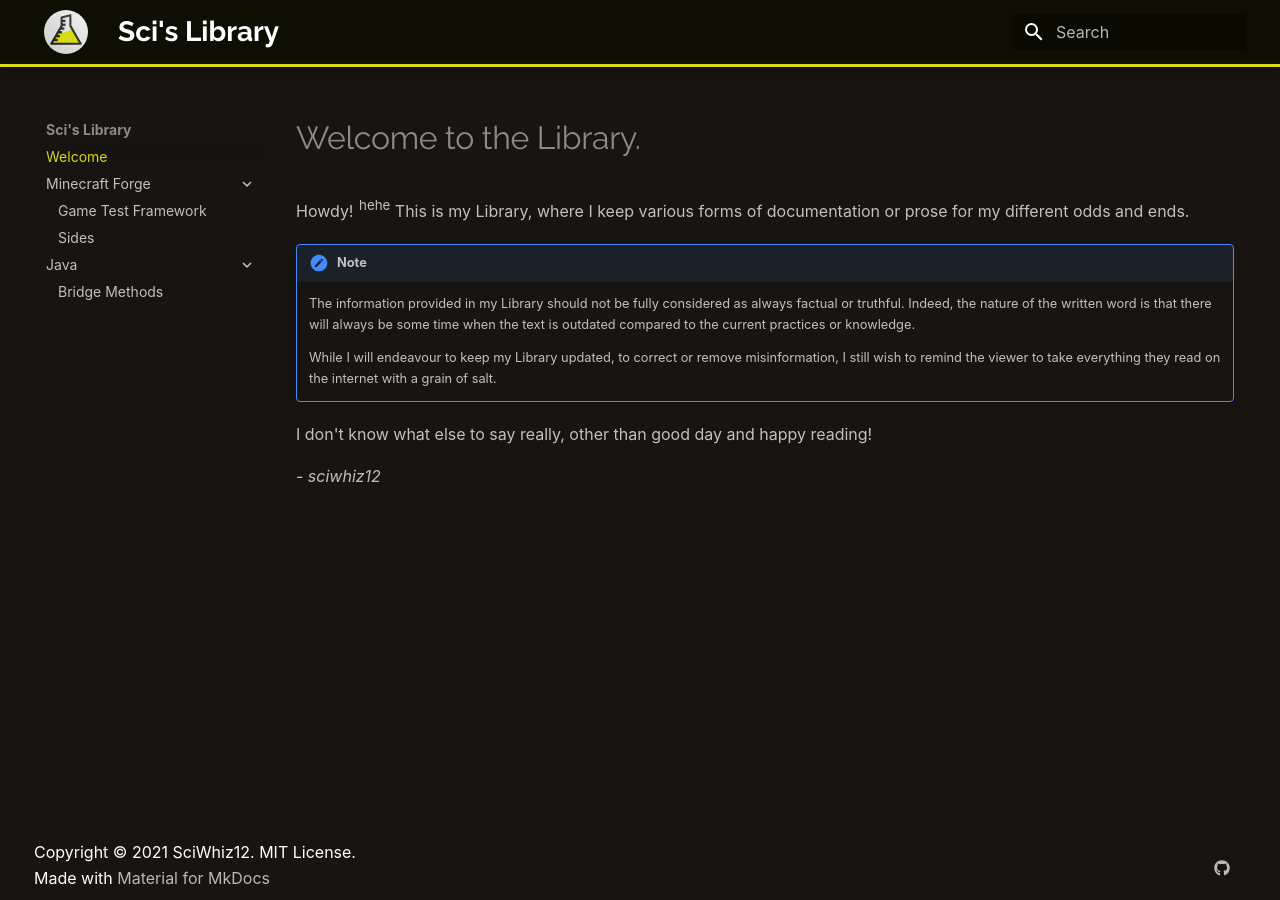
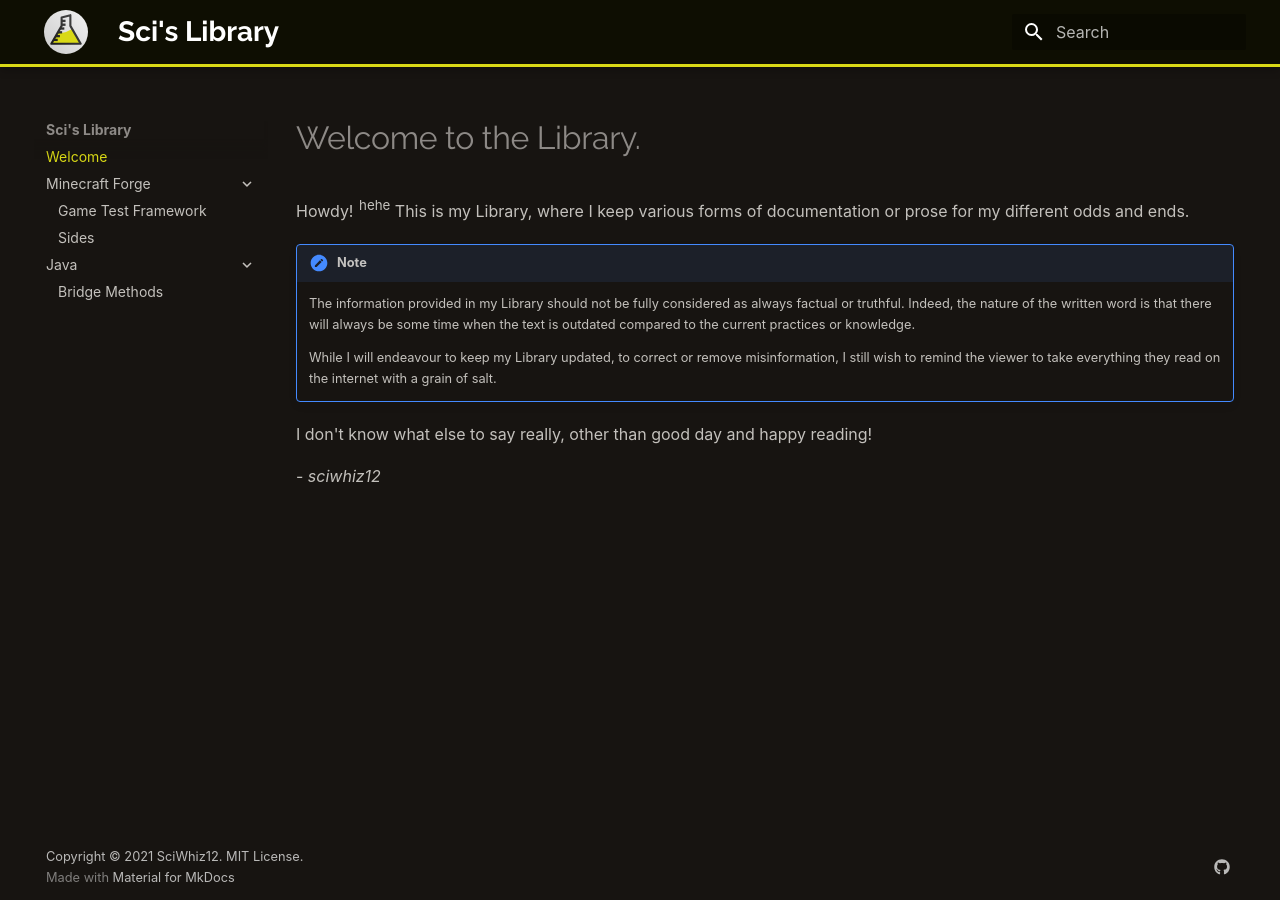
Before and after one commit to sciwhizlabs/library, an MkDocs documentation site: the page built from docs/index.md, in a window 1280 px wide. Built offline with MkDocs 1.6.1 and Material for MkDocs 9.7.7, drawn with Linux system fonts in a browser that asks for light colours.

```diff
--- a/mkdocs.yml
+++ b/mkdocs.yml
@@ -3,6 +3,7 @@ site_url: https://library.sciwhiz12.tk/
 copyright: Copyright &copy; 2021 SciWhiz12. MIT License.
 
 markdown_extensions:
+  - meta # YAML frontmatter metadata
   - admonition # Admonitions (!!!)
   - pymdownx.highlight # Syntax highlighting using Pygment
   - pymdownx.details # Collaspible admonitions (???)
--- a/overrides/partials/footer.html
+++ /dev/null
@@ -1,52 +0,0 @@
-<!--
-  Copyright (c) 2016-2021 Martin Donath <martin.donath@squidfunk.com>
-  Permission is hereby granted, free of charge, to any person obtaining a copy
-  of this software and associated documentation files (the "Software"), to
-  deal in the Software without restriction, including without limitation the
-  rights to use, copy, modify, merge, publish, distribute, sublicense, and/or
-  sell copies of the Software, and to permit persons to whom the Software is
-  furnished to do so, subject to the following conditions:
-  The above copyright notice and this permission notice shall be included in
-  all copies or substantial portions of the Software.
-  THE SOFTWARE IS PROVIDED "AS IS", WITHOUT WARRANTY OF ANY KIND, EXPRESS OR
-  IMPLIED, INCLUDING BUT NOT LIMITED TO THE WARRANTIES OF MERCHANTABILITY,
-  FITNESS FOR A PARTICULAR PURPOSE AND NON-INFRINGEMENT. IN NO EVENT SHALL THE
-  AUTHORS OR COPYRIGHT HOLDERS BE LIABLE FOR ANY CLAIM, DAMAGES OR OTHER
-  LIABILITY, WHETHER IN AN ACTION OF CONTRACT, TORT OR OTHERWISE, ARISING
-  FROM, OUT OF OR IN CONNECTION WITH THE SOFTWARE OR THE USE OR OTHER DEALINGS
-  IN THE SOFTWARE.
--->
-
-{% import "partials/language.html" as lang with context %}
-
-<!-- Footer -->
-<footer class="md-footer">
-
-  <!-- sciwhiz12: Snipped away the previous and next page parts of the footer -->
-
-  <!-- Further information -->
-  <div class="md-footer-meta md-typeset">
-    <div class="md-footer-meta__inner md-grid">
-
-      <!-- Copyright and theme information -->
-      <div class="md-footer-copyright">
-        {% if config.copyright %}
-          <div class="md-footer-copyright__highlight">
-            {{ config.copyright }}
-          </div>
-        {% endif %}
-        Made with
-        <a
-          href="https://squidfunk.github.io/mkdocs-material/"
-          target="_blank" rel="noopener"
-        >
-          Material for MkDocs
-        </a>
-        {{ extracopyright }}
-      </div>
-
-      <!-- Social links -->
-      {% include "partials/social.html" %}
-    </div>
-  </div>
-</footer>
```
Also changed, not shown: docs/forge/gametest.md (+4 -0 lines), docs/forge/sides.md (+5 -0 lines), docs/index.md (+5 -0 lines), docs/java/bridge.md (+5 -0 lines).
